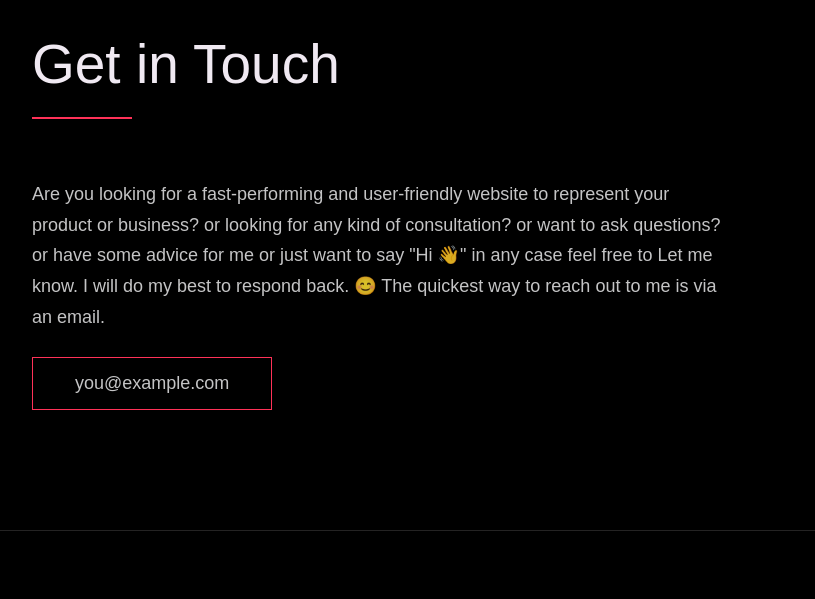
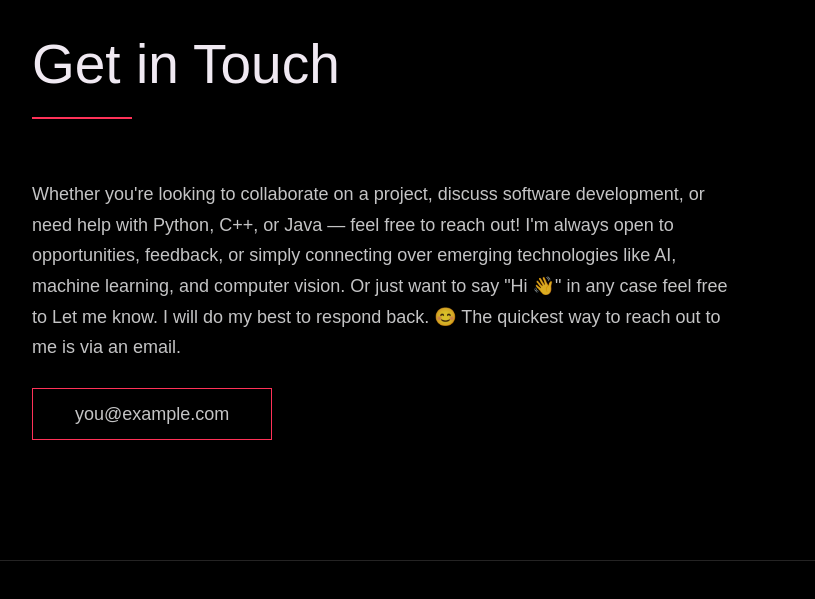
Before and after one commit to IDontExits/Portfolio, a plain HTML site: page index.html in a window 1280 px wide. Shown: the part 3958-4557 px from the top of the page, without its empty margins (58-873 px from the left). Drawn offline with Linux system fonts and the light colour scheme; a web font is replaced by a local one.

Commit message:
Update index.html... Updated the Get In Touch secion

```diff
--- a/index.html
+++ b/index.html
@@ -213,12 +213,13 @@
       <h2>Get in Touch</h2>
       <div class="contact__info">
         <p>
-          Are you looking for a fast-performing and user-friendly website to
-          represent your product or business? or looking for any kind of
-          consultation? or want to ask questions? or have some advice for me
-          or just want to say "Hi 👋" in any case feel free to Let me know. I
-          will do my best to respond back. 😊 The quickest way to reach out to
-          me is via an email.
+          Whether you're looking to collaborate on a project, discuss software
+          development, or need help with Python, C++, or Java — feel free to reach out!
+          I'm always open to opportunities, feedback, or simply connecting over
+          emerging technologies like AI, machine learning, and computer vision.
+          Or just want to say "Hi 👋" in any case feel
+          free to Let me know. I will do my best to respond back. 😊
+          The quickest way to reach out to me is via an email.
         </p>
         <!-- Replace the email with yours -->
         <a href="mailto:you@example.com" class="btn">you@example.com</a>
```
